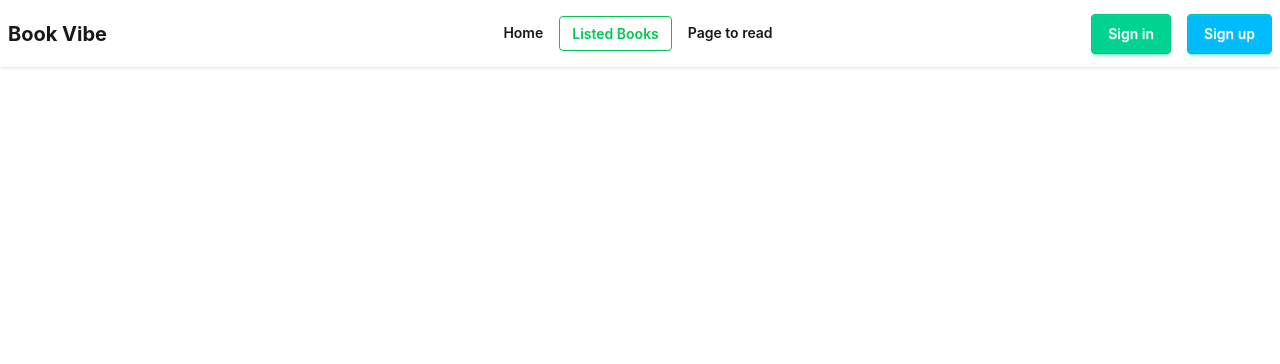
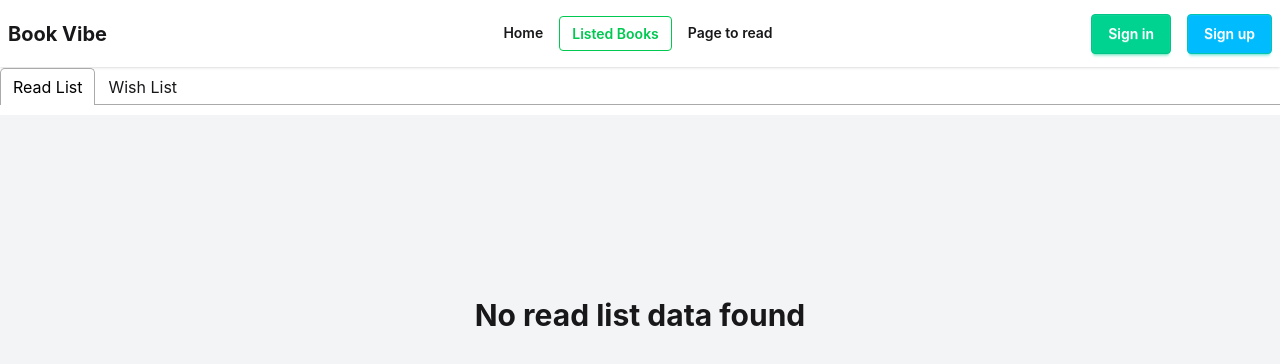
Before and after one commit to Kazi-Tafhimul/BooksVibe, a React (Vite) app: page /books in a window 1280 px wide. Shown: the top 364 px of the page. Built offline with nearby package versions, Linux system fonts and the light colour scheme.

Commit message:
readlist and wishlist section ui done

```diff
--- a/package.json
+++ b/package.json
@@ -15,6 +15,7 @@
     "react-dom": "^19.2.4",
     "react-icons": "^5.6.0",
     "react-router": "^7.14.0",
+    "react-tabs": "^6.1.1",
     "react-toastify": "^11.0.5",
     "tailwindcss": "^4.2.2"
   },
--- /dev/null
+++ b/src/components/listedBooks/ListedReadList.jsx
@@ -0,0 +1,26 @@
+import React, { useContext } from 'react';
+import { BookContext } from '../../context/BookContext';
+import BooksCard from '../../ui/BooksCard';
+
+const ListedReadList = () => {
+const {storedBooks} = useContext(BookContext);
+if(storedBooks.length === 0){
+        return <div className='h-[50vh] bg-gray-100 flex items-center justify-center'>
+            <h2 className='font-bold text-3xl'>No read list data found</h2>
+        </div>
+    }
+    return (
+        <div>
+           <div className='grid grid-cols-1 md:grid-cols-3 gap-4'>
+             {
+                storedBooks.map((book,index) => <BooksCard key={index} book={book}>
+
+                </BooksCard>)
+            }
+           </div>
+
+        </div>
+    );
+};
+
+export default ListedReadList;
--- /dev/null
+++ b/src/components/listedBooks/ListedWishList.jsx
@@ -0,0 +1,29 @@
+import React, { useContext } from 'react';
+import { BookContext } from '../../context/BookContext';
+import BooksCard from '../../ui/BooksCard';
+
+const ListedWishList = () => {
+    const {wishList} = useContext(BookContext);
+    if(wishList.length === 0){
+        return <div className='h-[50vh] bg-gray-100 flex items-center justify-center'>
+            <h2 className='font-bold text-3xl'>No wish list data found</h2>
+        </div>
+    }
+    return (
+        <div>
+            <div>
+           <div className='grid grid-cols-1 md:grid-cols-3 gap-4'>
+             {
+                wishList.map((book,index) => <BooksCard key={index} book={book}>
+
+                </BooksCard>)
+            }
+           </div>
+
+        </div>
+
+        </div>
+    );
+};
+
+export default ListedWishList;
--- a/src/pages/bookspage/Books.jsx
+++ b/src/pages/bookspage/Books.jsx
@@ -1,11 +1,28 @@
 import React, { useContext } from 'react';
 import { BookContext } from '../../context/BookContext';
+import { Tab, Tabs, TabList, TabPanel } from 'react-tabs';
+import 'react-tabs/style/react-tabs.css';
+import ListedReadList from '../../components/listedBooks/ListedReadList';
+import ListedWishList from '../../components/listedBooks/ListedWishList';
 
 const Books = () => {
      const {storedBooks, wishList} = useContext(BookContext);
      console.log(storedBooks, wishList)
     return (
-        <div>
+        <div className='container mx-auto'>
+             <Tabs>
+                <TabList>
+                <Tab>Read List</Tab>
+                <Tab>Wish List</Tab>
+                </TabList>
+
+                <TabPanel>
+                <ListedReadList></ListedReadList>
+                </TabPanel>
+                <TabPanel>
+                <ListedWishList></ListedWishList>
+                </TabPanel>
+            </Tabs>
 
         </div>
     );
```
Also changed, not shown: 1 other file (tests, documents, lock files or other folders).
